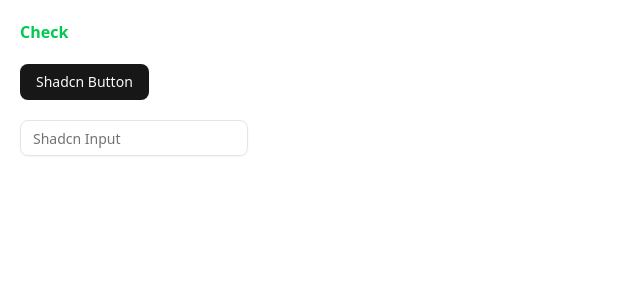
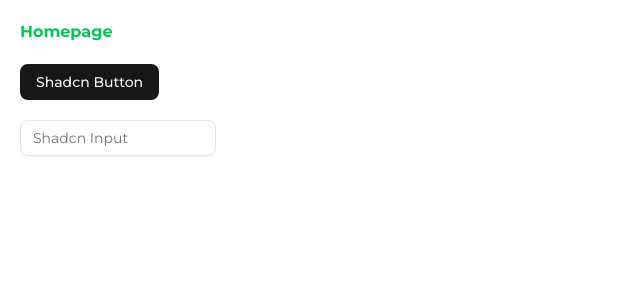
Before and after one commit to HenryYusuf/portfolio-builder, a Next.js app: page / in a window 1280 px wide. Shown: the top 300 px of the page, without its empty margins (0-640 px from the left). Built offline with nearby package versions, Linux system fonts and the light colour scheme.

Commit message:
feat: setup gogle fonts

```diff
--- a/package.json
+++ b/package.json
@@ -9,6 +9,7 @@
     "lint": "next lint"
   },
   "dependencies": {
+    "@clerk/nextjs": "^6.21.0",
     "@radix-ui/react-slot": "^1.2.3",
     "class-variance-authority": "^0.7.1",
     "clsx": "^2.1.1",
--- a/src/app/globals.css
+++ b/src/app/globals.css
@@ -1,7 +1,13 @@
+@import url('https://fonts.googleapis.com/css2?family=Montserrat:ital,wght@0,100..900;1,100..900&display=swap');
+
 @import "tailwindcss";
 @import "tw-animate-css";
 
 @custom-variant dark (&:is(.dark *));
+
+@theme {
+  --font-montserrat: "Montserrat", sans-serif;
+}
 
 @theme inline {
   --radius-sm: calc(var(--radius) - 4px);
@@ -118,3 +124,7 @@
     @apply bg-background text-foreground;
   }
 }
+
+* {
+  font-family: var(--font-montserrat);
+}
--- a/src/app/layout.tsx
+++ b/src/app/layout.tsx
@@ -1,15 +1,12 @@
 import type { Metadata } from "next";
-import { Geist, Geist_Mono } from "next/font/google";
+import { Montserrat } from "next/font/google";
 import "./globals.css";
+import { ClerkProvider } from "@clerk/nextjs";
 
-const geistSans = Geist({
-  variable: "--font-geist-sans",
+const montserrat = Montserrat({
   subsets: ["latin"],
-});
-
-const geistMono = Geist_Mono({
-  variable: "--font-geist-mono",
-  subsets: ["latin"],
+  variable: "--font-montserrat",
+  weight: ["500"],
 });
 
 export const metadata: Metadata = {
@@ -23,12 +20,10 @@
   children: React.ReactNode;
 }>) {
   return (
-    <html lang="en">
-      <body
-        className={`${geistSans.variable} ${geistMono.variable} antialiased`}
-      >
-        {children}
-      </body>
-    </html>
+    <ClerkProvider>
+      <html lang="en">
+        <body className={`${montserrat.variable} antialiased`}>{children}</body>
+      </html>
+    </ClerkProvider>
   );
 }
--- a/src/app/page.tsx
+++ b/src/app/page.tsx
@@ -1,20 +1,18 @@
-import React from 'react'
+import React from "react";
 
-import { Button } from '@/components/ui/button'
-import { Input } from '@/components/ui/input'
+import { Button } from "@/components/ui/button";
+import { Input } from "@/components/ui/input";
 
 function Homepage() {
   return (
-    <div className='p-5 flex flex-col gap-5'>
-      <h1 className='text-green-500 font-bold'>
-        Check
-      </h1>
+    <div className="p-5 flex flex-col gap-5">
+      <h1 className="text-green-500 font-bold">Homepage</h1>
 
-      <Button className='w-max'>Shadcn Button</Button>
+      <Button className="w-max">Shadcn Button</Button>
 
-      <Input placeholder='Shadcn Input' className='w-max' />
+      <Input placeholder="Shadcn Input" className="w-max" />
     </div>
-  )
+  );
 }
 
-export default Homepage
+export default Homepage;
--- /dev/null
+++ b/src/middleware.ts
@@ -0,0 +1,12 @@
+import { clerkMiddleware } from "@clerk/nextjs/server";
+
+export default clerkMiddleware();
+
+export const config = {
+  matcher: [
+    // Skip Next.js internals and all static files, unless found in search params
+    "/((?!_next|[^?]*\\.(?:html?|css|js(?!on)|jpe?g|webp|png|gif|svg|ttf|woff2?|ico|csv|docx?|xlsx?|zip|webmanifest)).*)",
+    // Always run for API routes
+    "/(api|trpc)(.*)",
+  ],
+};
```
Also changed, not shown: 1 other file (tests, documents, lock files or other folders).
